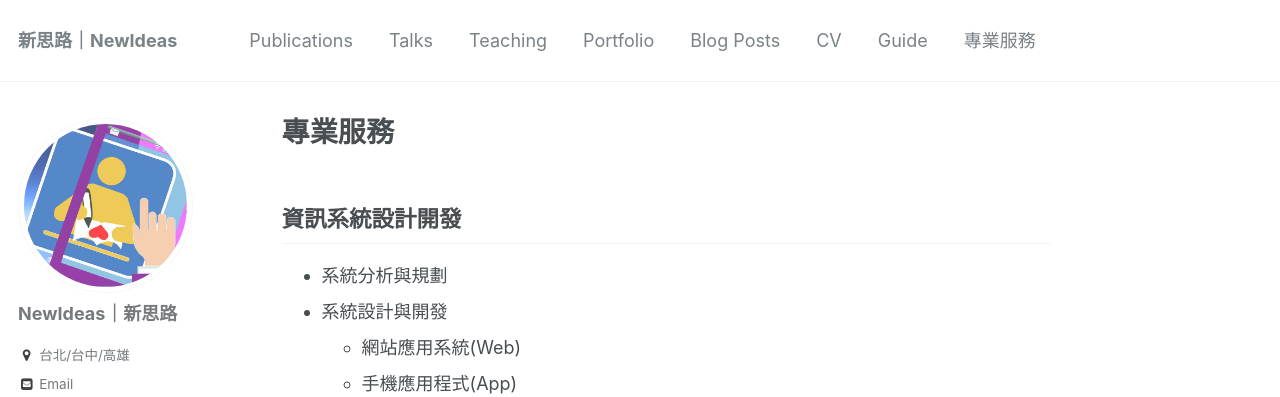
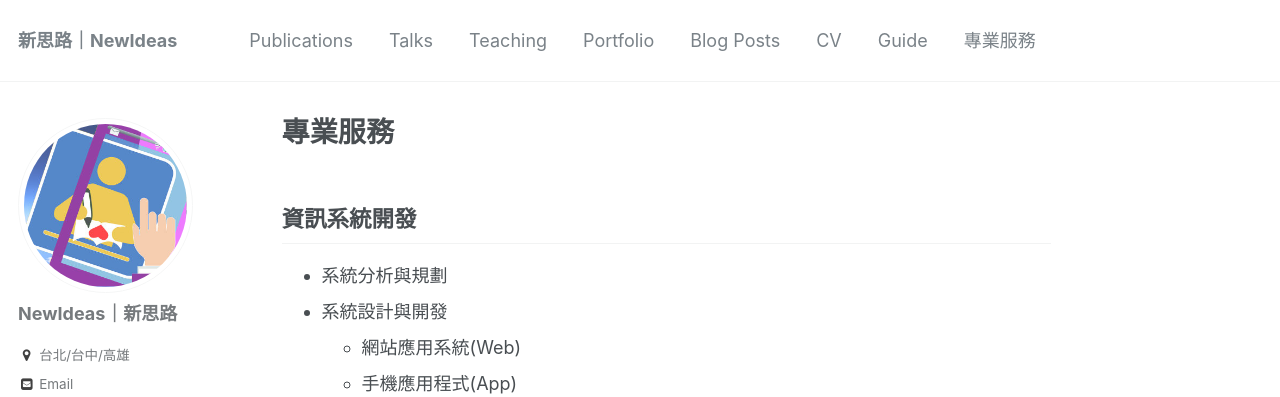
Before and after one commit to ikevin28/newideas8.github.io, a Jekyll site: the page built from _pages/services.md, in a window 1280 px wide and 1154 px high. Shown: the top 397 px of the window. Built offline with Jekyll 4.4.1, drawn with Linux system fonts in a browser that asks for light colours.

Commit message:
Update services.md

```diff
--- a/_pages/services.md
+++ b/_pages/services.md
@@ -7,7 +7,7 @@ redirect_from:
   - /markdown.html
 ---
 
-## 資訊系統設計開發
+## 資訊系統開發
 
 * 系統分析與規劃
 * 系統設計與開發
```
